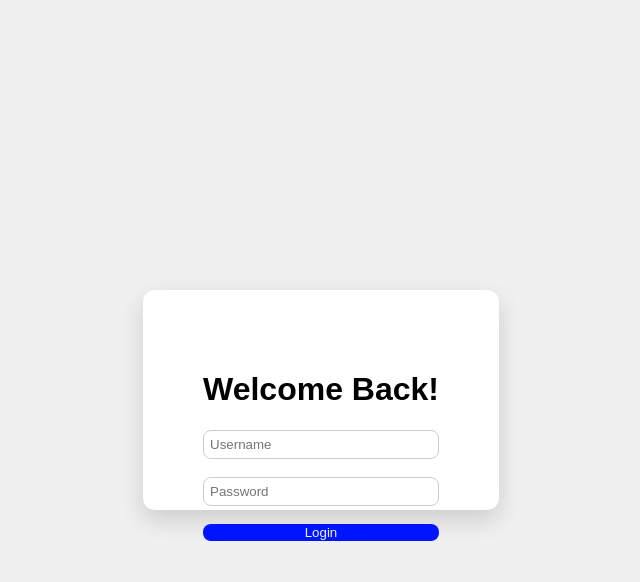
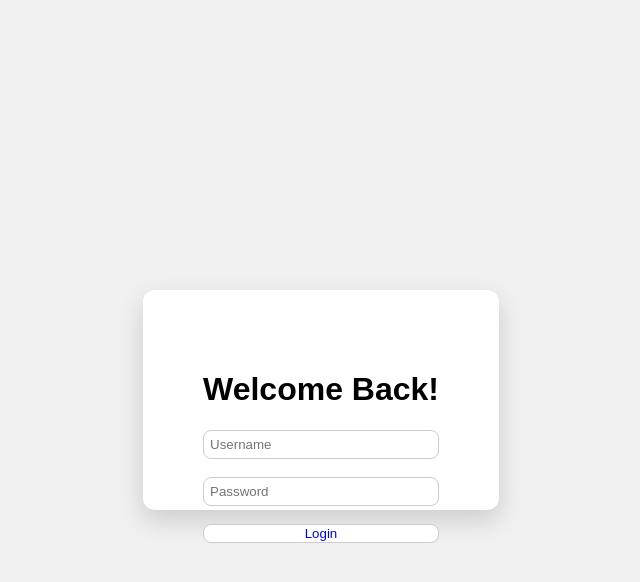
Before and after one commit to drishkc/daily-web, a plain HTML site: page login page/index.html in a window 1280 px wide. In both pictures the pointer is over the button "Login". Shown: the whole page, without its empty margins (319-959 px from the left). Drawn offline with Linux system fonts and the light colour scheme.

Commit message:
added hover effect

```diff
--- a/login page/style.css
+++ b/login page/style.css
@@ -36,6 +36,10 @@ body, html {
 .form button {
     background-color: rgb(0, 21, 255);
     color: #f0f0f0;
-    border: none;
+     border: 1px solid #ccc;
     border-radius: 8px;
 }
+.form button:hover {
+    color: blue;
+    background-color: #ffffff;
+}
```
